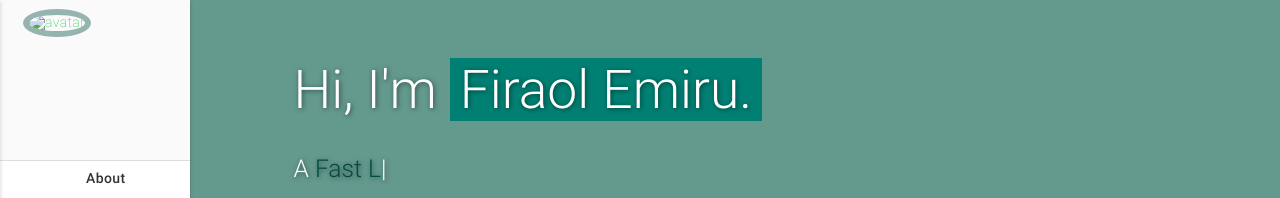
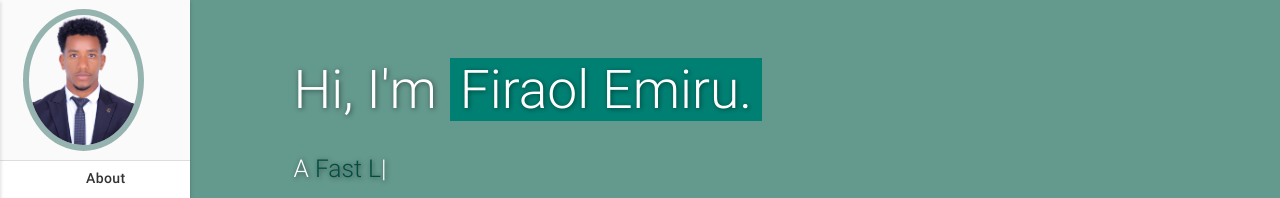
Before and after one commit to Fraol100/Fraol100.github.io, a plain HTML site: page index.html in a window 1280 px wide. Shown: the top 198 px of the page. Drawn offline with nearby package versions, Linux system fonts and the light colour scheme; some icons are missing; files whose address does not match are found by name.

Commit message:
Update index.html

```diff
--- a/index.html
+++ b/index.html
@@ -85,7 +85,7 @@
       <li class="logo">
         <a id="logo-container" aria-label="Navigate to the beginning of the page" href="#intro"
           class="brand-logo grey-blue-text">
-          <img src="assets/img/backgroundimg-3.png" class="circle img-responsive profile-pic" alt="avatar">
+          <img src="assets/images/backgroundimg-3.png" class="circle img-responsive profile-pic" alt="avatar">
         </a>
       </li>
 
```
